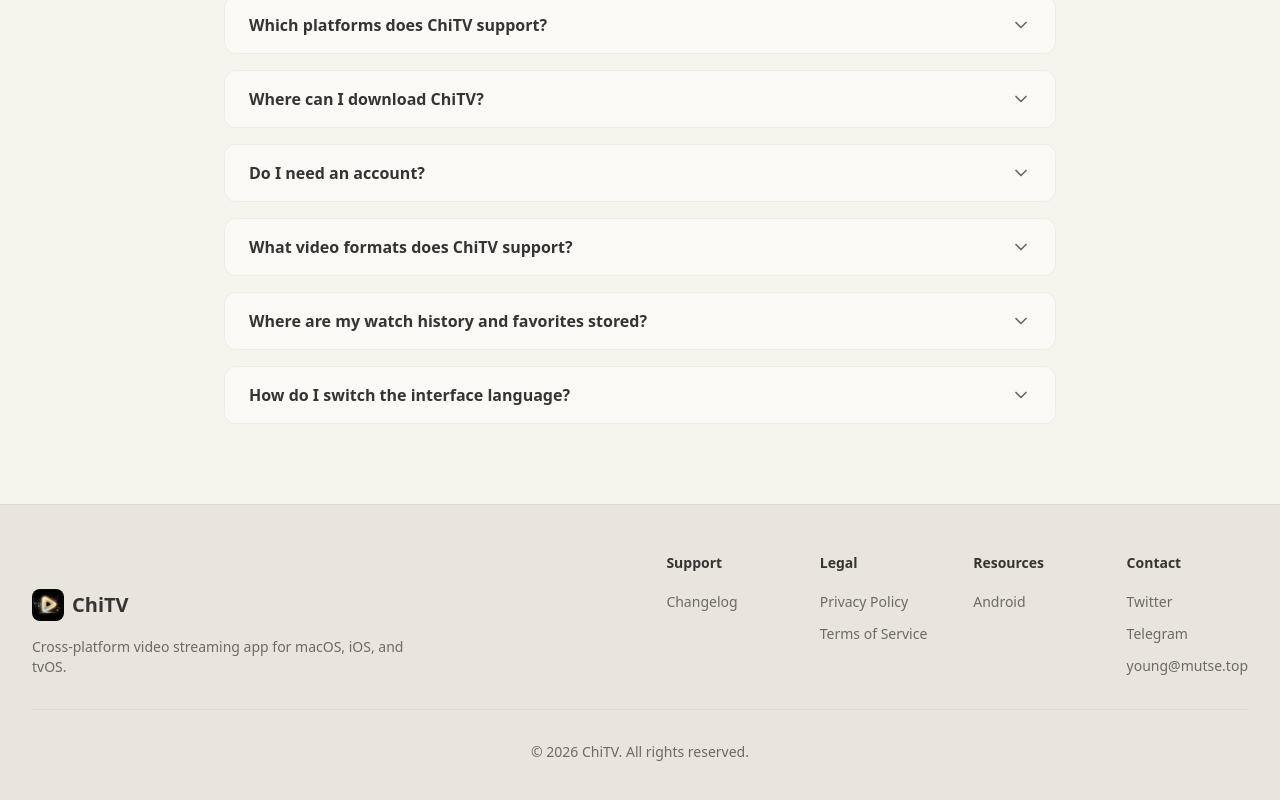
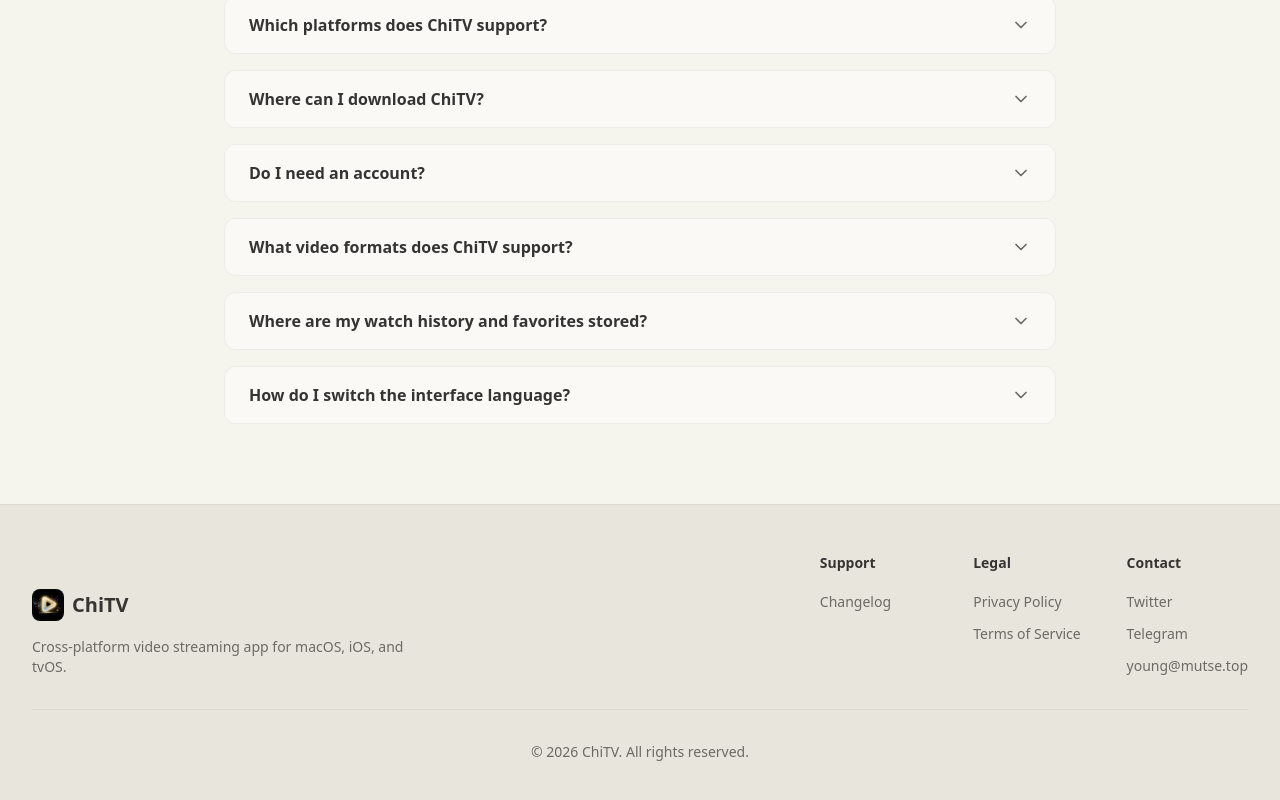
Before and after one commit to mutse/chitv-app-web, a React (Vite) app: page / in a window 1280 px wide. Shown: the part 1698-2498 px from the top of the page. Built offline with nearby package versions, Linux system fonts and the light colour scheme.

Commit message:
页脚：移除 Resources 栏的 Android 链接

```diff
--- a/src/components/Footer.tsx
+++ b/src/components/Footer.tsx
@@ -19,7 +19,7 @@
             <p className="text-text-secondary text-sm">{t('footer.desc')}</p>
           </div>
 
-          <div className="grid grid-cols-2 sm:grid-cols-4 gap-x-8 gap-y-8 self-end lg:ml-auto">
+          <div className="grid grid-cols-2 sm:grid-cols-3 gap-x-8 gap-y-8 self-end lg:ml-auto">
             <div>
               <h3 className="text-sm font-semibold mb-4">{t('footer.support')}</h3>
               <ul className="space-y-2">
@@ -35,12 +35,6 @@
               <ul className="space-y-2">
                 <li><Link to="/privacy" className={linkClassName}>{t('footer.privacy')}</Link></li>
                 <li><Link to="/terms" className={linkClassName}>{t('footer.terms')}</Link></li>
-              </ul>
-            </div>
-            <div>
-              <h3 className="text-sm font-semibold mb-4">{t('footer.resources')}</h3>
-              <ul className="space-y-2">
-                <li><Link to="/android" className={linkClassName}>{t('footer.android')}</Link></li>
               </ul>
             </div>
             <div>
```
